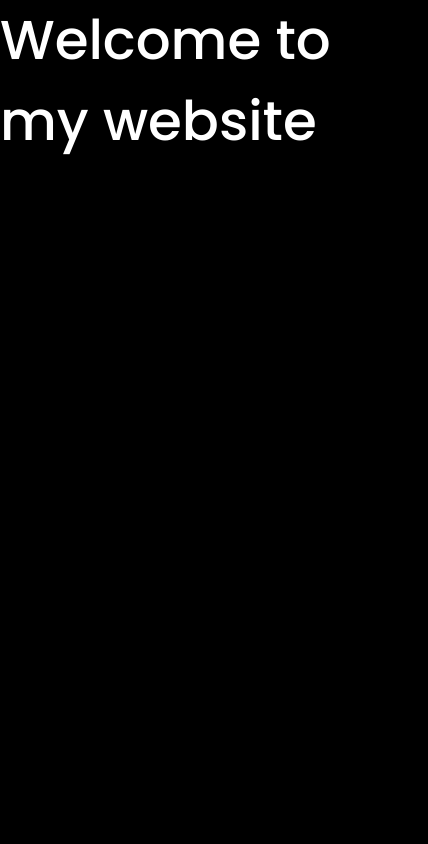
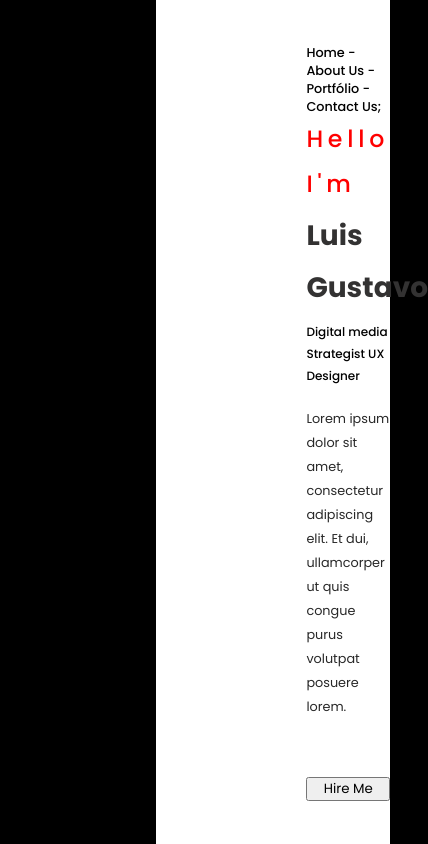
Before and after one commit to LGustta13/Portfolio, a React (Create React App) app: page / in a window 390 px wide. Shown: the whole page, 428 px wide, since content can reach past the window. Built offline with nearby package versions, Linux system fonts and the light colour scheme.

Commit message:
Trying to make a responsive screen with media

```diff
--- a/src/App.tsx
+++ b/src/App.tsx
@@ -1,23 +1,13 @@
 import React from 'react';
 import styled from 'styled-components';
+import { Home } from './pages/Home';
 import { GlobalStyle } from './styles/global';
 
 export function App() {
   return (
     <>
-      <Content>
-        <h1 className="smooth">
-          Welcome to my website
-        </h1>
-      </Content>
-
+      <Home />
       <GlobalStyle />
     </>
   );
 }
-
-const Content = styled.h1`
-  .smooth {
-    color: var(--shape);
-  }
-`;
--- /dev/null
+++ b/src/pages/Home/index.tsx
@@ -0,0 +1,44 @@
+import { Content } from "./styles";
+
+export function Home() {
+    return (
+        <Content>
+
+            <div className="text">
+
+                <h4>
+                    Home - About Us - Portfólio - Contact Us;
+                </h4>
+
+                <h1>
+                    Hello I'm
+                </h1>
+
+                <h2>
+                    Luis Gustavo
+                </h2>
+
+                <h3>
+                    Digital media Strategist UX Designer
+                </h3>
+
+                <p>
+                    Lorem ipsum dolor sit amet, consectetur
+                    adipiscing elit. Et dui, ullamcorper ut quis
+                    congue purus volutpat posuere lorem.
+                </p>
+
+                <button>
+                    Hire Me
+                </button>
+
+            </div>
+
+            <div className="background">
+                Olá
+            </div>
+
+        </Content>
+
+    );
+}
--- /dev/null
+++ b/src/pages/Home/styles.ts
@@ -0,0 +1,68 @@
+import styled from "styled-components";
+
+export const Content = styled.div`
+  display: flex;
+
+  div.background {
+    position: absolute;
+    height: 100vh;
+    width: 46.5%;
+    transform: skewX(15deg);
+    background: var(--background);
+  }
+
+  div.text {
+    position: absolute;
+    left: 40%;
+    width: 60%;
+    background: var(--shape);
+    min-height: 100vh;
+
+    display: flex;
+    flex-direction: column;
+    justify-content: center;
+    padding-left: 11.75rem;
+
+    h4 {
+    }
+
+    h1 {
+      font-size: 1.85rem;
+      font-weight: 500;
+      line-height: 45px;
+      letter-spacing: 0.2em;
+      color: var(--red);
+    }
+
+    h2 {
+      margin-top: 4px;
+
+      font-weight: 700;
+      font-size: 2.19rem;
+      line-height: 52px;
+      color: var(--subtitle);
+    }
+
+    h3 {
+      margin-top: 7px;
+
+      font-weight: 500;
+      font-size: 0.94rem;
+      line-height: 22px;
+      color: var(--background);
+    }
+
+    p {
+      margin-top: 20px;
+
+      font-weight: 400;
+      font-size: 1rem;
+      line-height: 24px;
+      color: var(--text);
+    }
+
+    button {
+      margin-top: 58px;
+    }
+  }
+`;
--- a/src/styles/global.ts
+++ b/src/styles/global.ts
@@ -1,4 +1,4 @@
-import {createGlobalStyle} from "styled-components";
+import { createGlobalStyle } from "styled-components";
 
 export const GlobalStyle = createGlobalStyle`
     :root {
@@ -24,7 +24,17 @@ export const GlobalStyle = createGlobalStyle`
         }
 
         @media screen and (max-width: 720px){
-            font-size: 85.5%;
+            font-size: 80%;
+
+            .text {
+                padding-left: 20%;
+            }
+
+            .background {
+                display: none;
+            }
+
+
         }
     }
 
@@ -46,4 +56,5 @@ export const GlobalStyle = createGlobalStyle`
     button {
         cursor: pointer;
     }
-`
+
+`;
```
